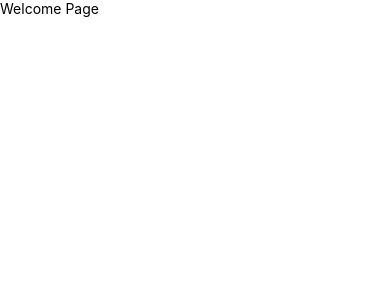
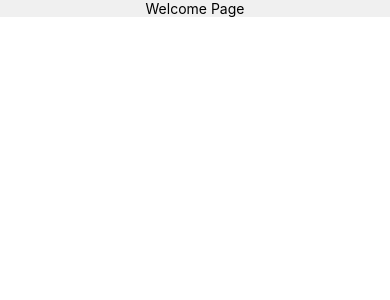
Before and after one commit to Kicchu02/States, a React Native app: screen / in a window 390 px wide. Shown: the top 300 px of the page. Built offline with nearby package versions, Linux system fonts and the light colour scheme.

Commit message:
Remove styles.css and add styles.js

```diff
--- a/App.tsx
+++ b/App.tsx
@@ -1,11 +1,13 @@
-import React from "react"; // Import React with capital 'R'
-import { StatusBar } from "expo-status-bar"; // Import StatusBar
-import { StyleSheet, Text, View } from "react-native"; // Import other components
-import WelcomePage from "./components/WelcomePage"; // Import your component
+import React from "react";
+import { StatusBar } from "expo-status-bar";
+import { StyleSheet, Text, View } from "react-native";
+import WelcomePage from "./components/WelcomePage";
+import "./src/styles";
+import styles from "./src/styles";
 
 export default function App() {
   return (
-    <View>
+    <View style={styles.container}>
       <WelcomePage />
       <StatusBar style="auto" />
     </View>
--- a/package.json
+++ b/package.json
@@ -15,14 +15,14 @@
     "expo-status-bar": "~1.12.1",
     "husky": "^9.1.4",
     "prettier": "^3.3.3",
-    "react": "18.2.0",
+    "react": "^18.2.0",
     "react-native": "0.74.5",
     "save-dev": "^0.0.1-security"
   },
   "devDependencies": {
     "@babel/core": "^7.20.0",
     "@types/react": "~18.2.45",
-    "typescript": "^5.1.3"
+    "typescript": "~5.3.3"
   },
   "private": true
 }
--- /dev/null
+++ b/src/styles.js
@@ -0,0 +1,10 @@
+import { StyleSheet } from "react-native";
+
+const styles = StyleSheet.create({
+    container:{
+        backgroundColor: '#f0f0f0',
+        alignItems:'center'
+    }
+})
+
+export default styles;
```
Also changed, not shown: styles.css (deleted), 1 other file (tests, documents, lock files or other folders).
